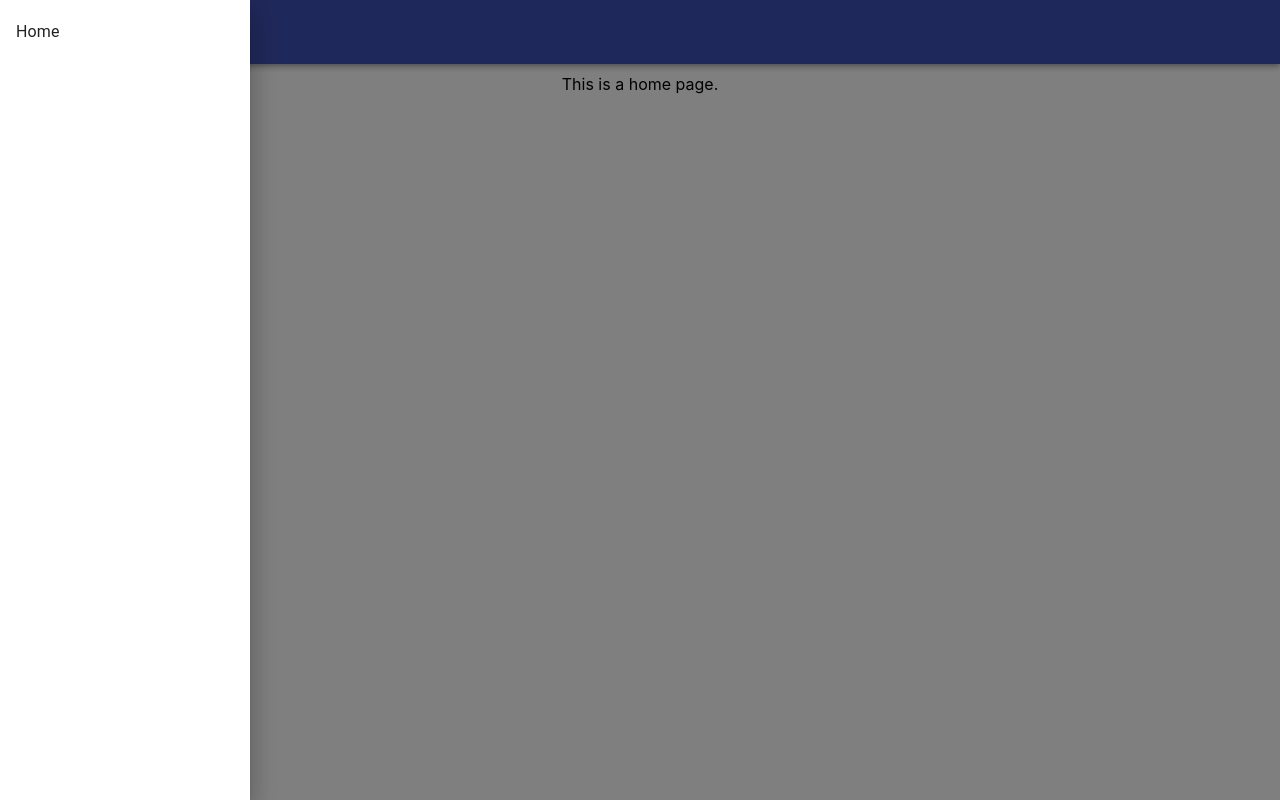
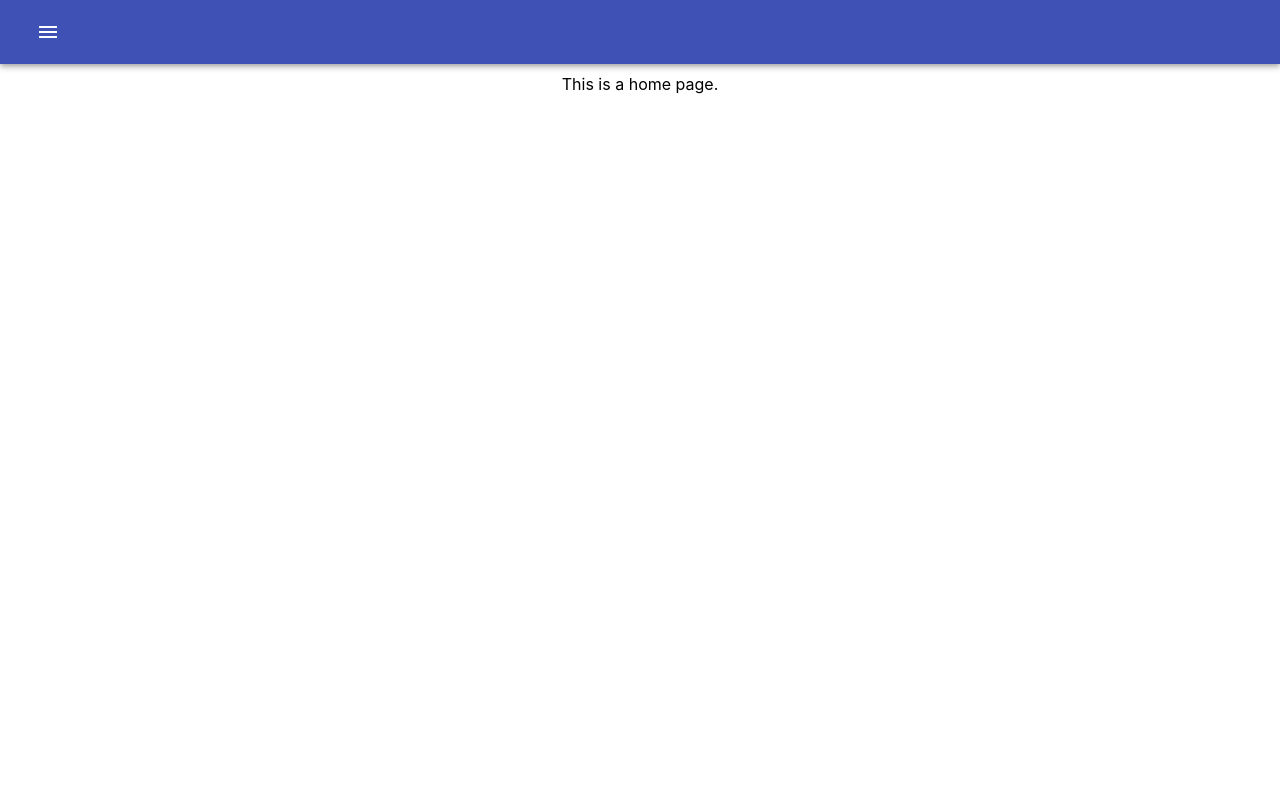
Before and after one commit to KanRMUTL/lean-lodash, a React (Create React App) app: page / in a window 1280 px wide. Built offline with nearby package versions, Linux system fonts and the light colour scheme.

Commit message:
added dim to navbar

```diff
--- a/src/components/Drawer/MenuList.tsx
+++ b/src/components/Drawer/MenuList.tsx
@@ -7,11 +7,7 @@ import { useToggleSidebar } from "../context/SidebarContext";
 const MenuList = () => {
   const toggleSidebar = useToggleSidebar();
   return (
-    <div
-      style={{ width: 250 }}
-      role="presentation"
-      onClick={() => toggleSidebar(false)}
-    >
+    <div style={{ width: 250, zIndex: 3 }}>
       <List>
         {paths.map((path, index) => (
           <ListItem
--- a/src/components/Drawer/Navbar.tsx
+++ b/src/components/Drawer/Navbar.tsx
@@ -1,13 +1,16 @@
 import React from "react";
 import { Drawer } from "@material-ui/core";
 import MenuList from "./MenuList";
-import { useSideBarActive } from "../context/SidebarContext";
+import { useSideBarActive, useToggleSidebar } from "../context/SidebarContext";
+import Dim from "./Dim";
 
 const Navbar = () => {
   const active = useSideBarActive();
+  const toggleSidebar = useToggleSidebar();
   return (
     <Drawer anchor="left" open={active}>
       <MenuList />
+      <Dim onClick={() => toggleSidebar(false)} />
     </Drawer>
   );
 };
--- a/src/components/context/SidebarContext.tsx
+++ b/src/components/context/SidebarContext.tsx
@@ -1,6 +1,6 @@
 import React, { useContext, createContext, useState } from "react";
 
-const SidebarActive = createContext(true);
+const SidebarActive = createContext(false);
 const ToggleSidebar = createContext((active: boolean) => undefined);
 
 interface Props {
@@ -11,7 +11,7 @@ export const useSideBarActive = () => useContext(SidebarActive);
 export const useToggleSidebar = () => useContext(ToggleSidebar);
 
 const SideBarActiveProvider = ({ children }: Props) => {
-  const [active, setActive] = useState(true);
+  const [active, setActive] = useState(false);
 
   const toggleSidebar = (status: boolean) => {
     setActive(status);
```
